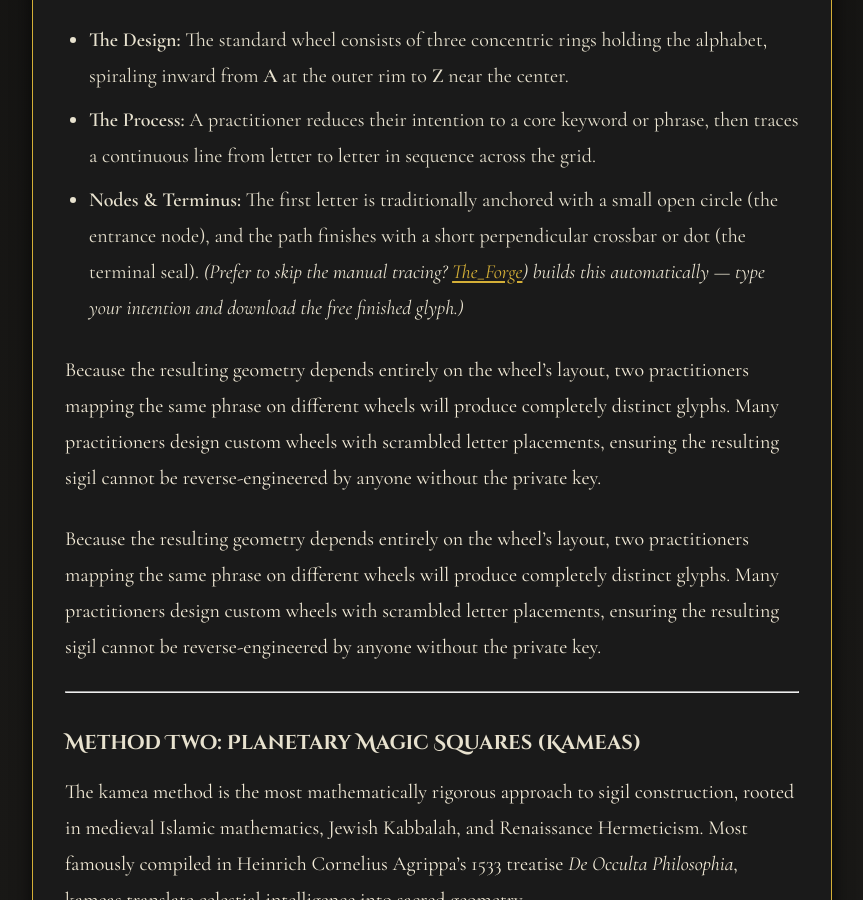
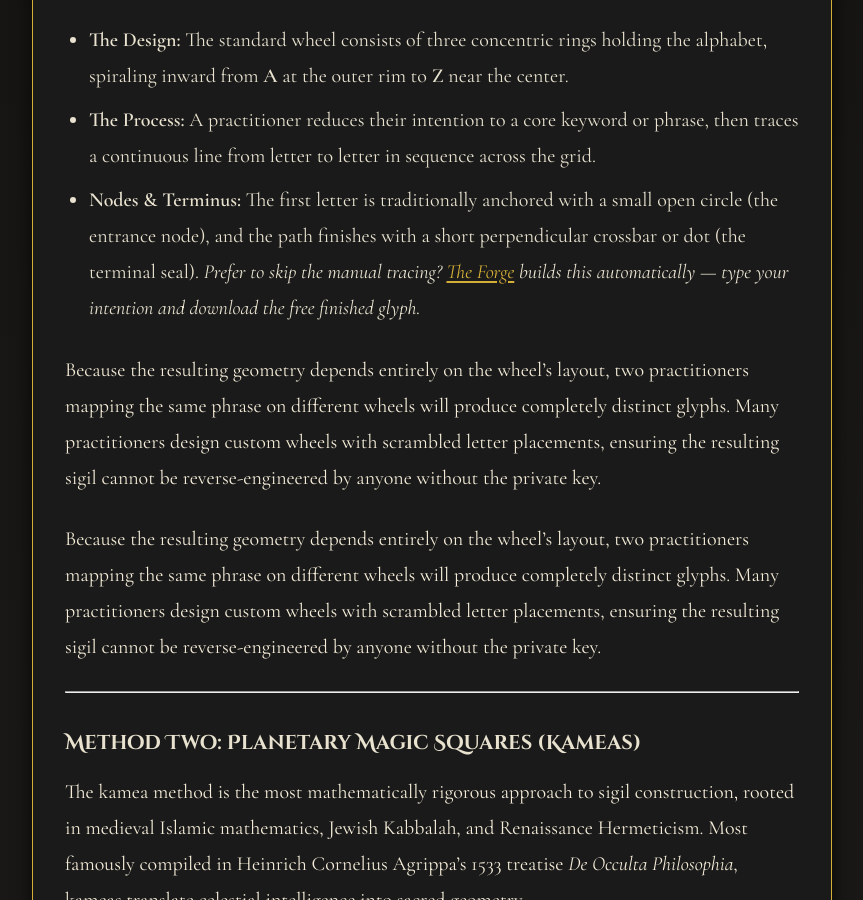
Before and after one commit to maf187/the-gilded-sigil, a Jekyll site: the page built from _posts/2026-08-19-the-art-of-the-sigil.md, in a window 1280 px wide and 900 px high, scrolled down 2189 px. Shown: the whole window, without its empty margins (208-1071 px from the left). Built offline with Jekyll 4.4.1, drawn with Linux system fonts in a browser that asks for light colours.

```diff
--- a/_posts/2026-08-19-the-art-of-the-sigil.md
+++ b/_posts/2026-08-19-the-art-of-the-sigil.md
@@ -35,7 +35,7 @@ Where the Golden Dawn arranged the 22 letters of the Hebrew alphabet across the
 
 * **The Design:** The standard wheel consists of three concentric rings holding the alphabet, spiraling inward from **A** at the outer rim to **Z** near the center.
 * **The Process:** A practitioner reduces their intention to a core keyword or phrase, then traces a continuous line from letter to letter in sequence across the grid.
-* **Nodes & Terminus:** The first letter is traditionally anchored with a small open circle (the entrance node), and the path finishes with a short perpendicular crossbar or dot (the terminal seal). *(Prefer to skip the manual tracing? [The_Forge](https://thegildedsigil.com/)) builds this automatically — type your intention and download the free finished glyph.)*
+* **Nodes & Terminus:** The first letter is traditionally anchored with a small open circle (the entrance node), and the path finishes with a short perpendicular crossbar or dot (the terminal seal). *Prefer to skip the manual tracing? [The Forge](https://thegildedsigil.com/) builds this automatically — type your intention and download the free finished glyph.*
 
 Because the resulting geometry depends entirely on the wheel's layout, two practitioners mapping the same phrase on different wheels will produce completely distinct glyphs. Many practitioners design custom wheels with scrambled letter placements, ensuring the resulting sigil cannot be reverse-engineered by anyone without the private key.
 
```
